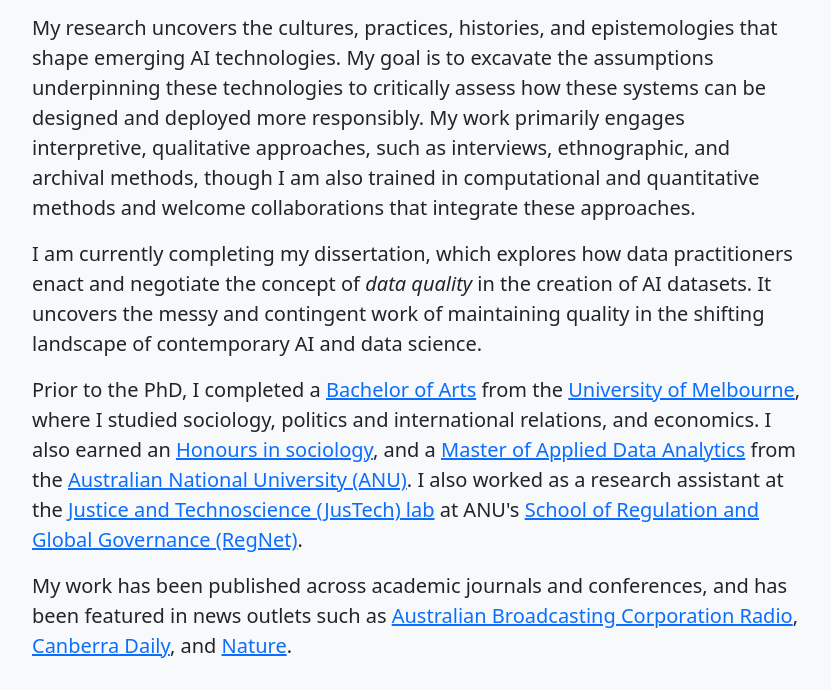
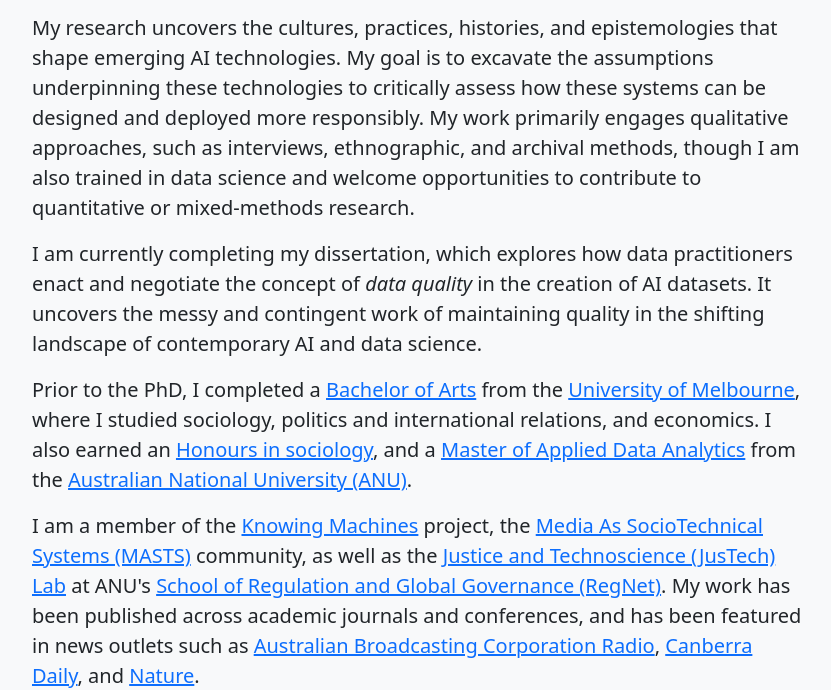
Before and after one commit to will-orr/will-orr.github.io, a plain HTML site: page index.html in a window 1280 px wide. Shown: the part 792-1482 px from the top of the page, without its empty margins (223-1054 px from the left). Drawn offline with nearby package versions, Linux system fonts and the light colour scheme.

Commit message:
Add files via upload

```diff
--- a/index.html
+++ b/index.html
@@ -60,13 +60,13 @@
   <div class="content">
     <p class="mt-5 fs-5">Hello! My name is <strong>Will Orr</strong>. I am a PhD candidate at the <a href="https://annenberg.usc.edu/" target="_blank">Annenberg School of Communication</a> where I study the sociotechnical dynamics of creating and evaluating Artificial Intelligence systems.</p>
 
-    <p class="fs-5">My research uncovers the cultures, practices, histories, and epistemologies that shape emerging AI technologies. My goal is to excavate the assumptions underpinning these technologies to critically assess how these systems can be designed and deployed more responsibly. My work primarily engages interpretive, qualitative approaches, such as interviews, ethnographic, and archival methods, though I am also trained in computational and quantitative methods and welcome collaborations that integrate these approaches. </p>
+    <p class="fs-5">My research uncovers the cultures, practices, histories, and epistemologies that shape emerging AI technologies. My goal is to excavate the assumptions underpinning these technologies to critically assess how these systems can be designed and deployed more responsibly. My work primarily engages qualitative approaches, such as interviews, ethnographic, and archival methods, though I am also trained in data science and welcome opportunities to contribute to quantitative or mixed-methods research.</p>
 
     <p class="fs-5">I am currently completing my dissertation, which explores how data practitioners enact and negotiate the concept of <em>data quality</em> in the creation of AI datasets. It uncovers the messy and contingent work of maintaining quality in the shifting landscape of contemporary AI and data science.</p>
 
-    <p class="fs-5">Prior to the PhD, I completed a <a href="https://arts.unimelb.edu.au" target="_blank">Bachelor of Arts</a> from the <a href="https://www.unimelb.edu.au/" target="_blank">University of Melbourne</a>, where I studied sociology, politics and international relations, and economics. I also earned an <a href="https://sociology.cass.anu.edu.au/home" target="_blank">Honours in sociology</a>, and a <a href="https://programsandcourses.anu.edu.au/program/madan" target="_blank">Master of Applied Data Analytics</a> from the <a href="https://www.anu.edu.au/" target="_blank">Australian National University (ANU)</a>. I also worked as a research assistant at the <a href="https://regnet.anu.edu.au/justice-and-technoscience-lab" target="_blank">Justice and Technoscience (JusTech) lab</a> at ANU's <a href="https://regnet.anu.edu.au/" target="_blank">School of Regulation and Global Governance (RegNet)</a>.</p>
+    <p class="fs-5">Prior to the PhD, I completed a <a href="https://arts.unimelb.edu.au" target="_blank">Bachelor of Arts</a> from the <a href="https://www.unimelb.edu.au/" target="_blank">University of Melbourne</a>, where I studied sociology, politics and international relations, and economics. I also earned an <a href="https://sociology.cass.anu.edu.au/home" target="_blank">Honours in sociology</a>, and a <a href="https://programsandcourses.anu.edu.au/program/madan" target="_blank">Master of Applied Data Analytics</a> from the <a href="https://www.anu.edu.au/" target="_blank">Australian National University (ANU)</a>.
 
-    <p class="fs-5">My work has been published across academic journals and conferences, and has been featured in news outlets such as <a href="https://www.abc.net.au/listen/programs/pm/researchers-say-delivery-apps-put-profits-ahead-of-safety-/101470416" target="_blank">Australian Broadcasting Corporation Radio</a>, <a href="https://canberradaily.com.au/anu-researchers-food-delivery-drivers-are-at-risk/" target="_blank">Canberra Daily</a>, and <a href="https://www.nature.com/articles/d41586-024-00674-9" target="_blank">Nature</a>.</p>
+    <p class="fs-5">I am a member of the <a href="https://knowingmachines.org" target="_blank">Knowing Machines</a> project, the <a href="https://www.uscmasts.org/about" target="_blank">Media As SocioTechnical Systems (MASTS)</a> community, as well as the <a href="https://regnet.anu.edu.au/justice-and-technoscience-lab" target="_blank">Justice and Technoscience (JusTech) Lab</a> at ANU's <a href="https://regnet.anu.edu.au" target="_blank">School of Regulation and Global Governance (RegNet)</a>. My work has been published across academic journals and conferences, and has been featured in news outlets such as <a href="https://www.abc.net.au/listen/programs/pm/researchers-say-delivery-apps-put-profits-ahead-of-safety-/101470416" target="_blank">Australian Broadcasting Corporation Radio</a>, <a href="https://canberradaily.com.au/anu-researchers-food-delivery-drivers-are-at-risk/" target="_blank">Canberra Daily</a>, and <a href="https://www.nature.com/articles/d41586-024-00674-9" target="_blank">Nature</a>.</p>
   </div>
 
 <div class="content">
```
